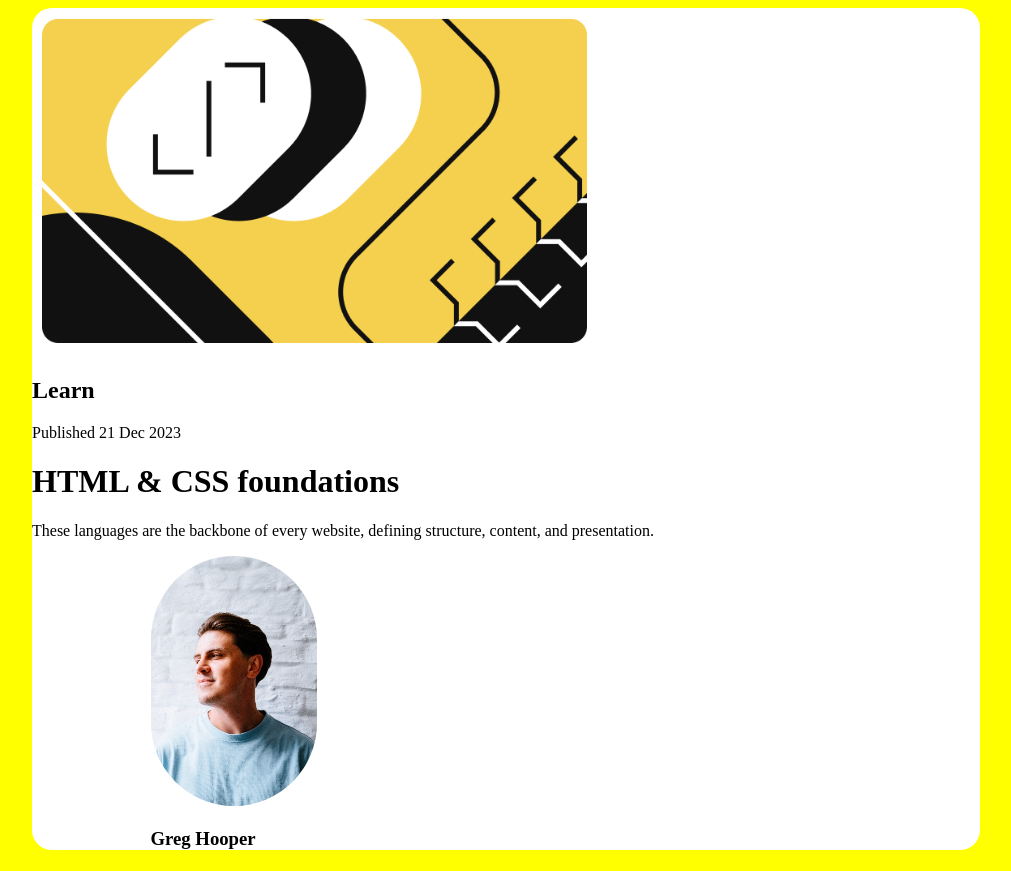
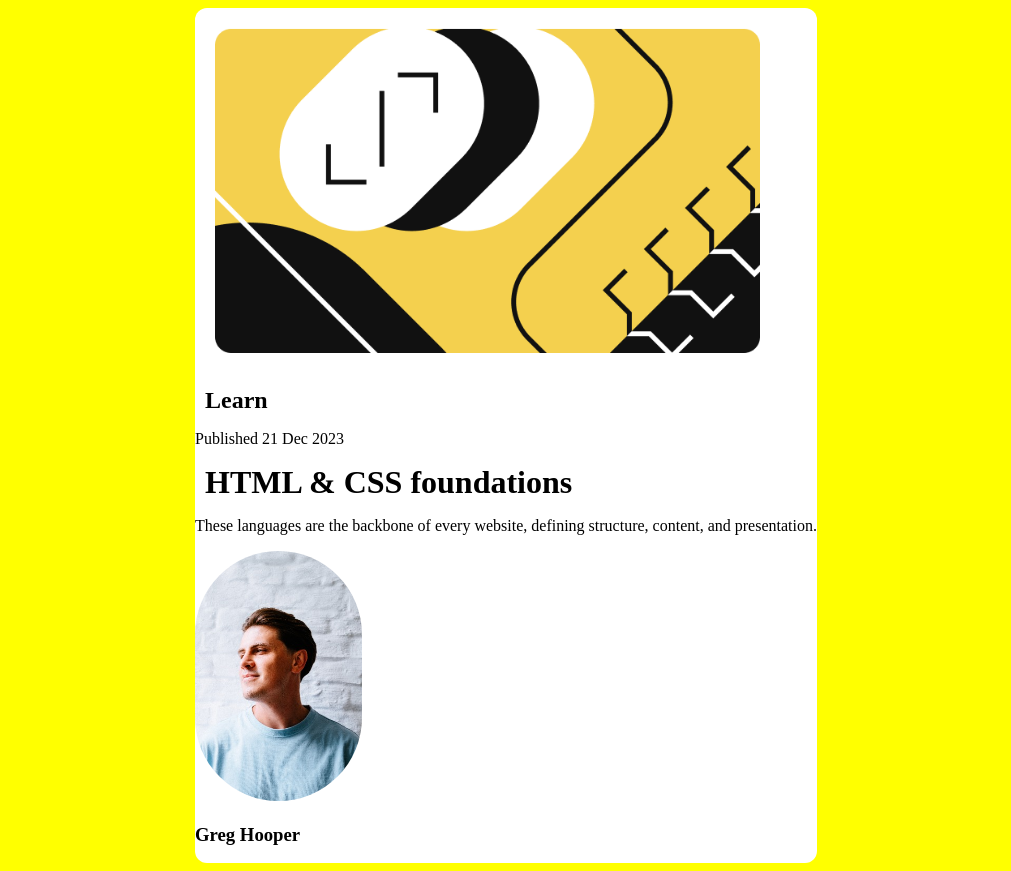
Before and after one commit to Romain-Mass/Blog-preview-card, a plain HTML site: page index.html in a window 1280 px wide. Shown: the whole page, without its empty margins (134-1145 px from the left). Drawn offline with Linux system fonts and the light colour scheme.

Commit message:
blog_exam02

```diff
--- a/index.html
+++ b/index.html
@@ -7,7 +7,7 @@
 		<link rel="stylesheet" href="styles.css" />
 	</head>
 	<body>
-		<div class="carte">
+		<div>
 			<img class="idea" src="blogimage.png" />
 			<h2>Learn</h2>
 			<p>Published 21 Dec 2023</p>
@@ -16,10 +16,10 @@
 				These languages are the backbone of every website, defining structure,
 				content, and presentation.
 			</p>
-			<div class="boite1">
+			<span class="boite1">
 				<img class="photo" src="f6990abedd5d604a09d4a7a024323a45c11bb8ff.jpg" />
 				<h3>Greg Hooper</h3>
-			</div>
+			</span>
 		</div>
 	</body>
 </html>
--- a/styles.css
+++ b/styles.css
@@ -4,11 +4,11 @@ body {
 
 div {
 	background-color: white;
-	border-radius: 20px;
+	border-radius: 12px;
 	margin: auto;
 	padding: auto;
-	width: 75%;
-	height: px;
+	width: max-content;
+	height: 855px;
 }
 
 h1:hover {
@@ -17,7 +17,7 @@ h1:hover {
 
 .idea {
 	height: 325px;
-	padding: 10px;
+	padding: 20px;
 	width: max-content;
 }
 
@@ -26,3 +26,11 @@ h1:hover {
 	height: 250px;
 	border-radius: 700px;
 }
+
+h2 {
+	margin: 10px;
+}
+
+h1 {
+	margin: 10px;
+}
```
